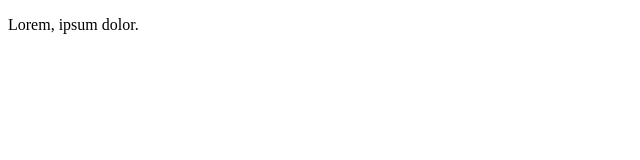
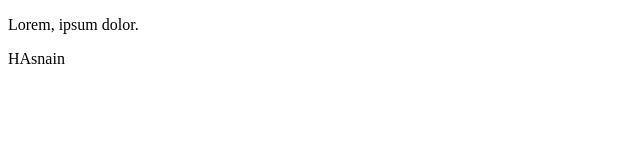
Before and after one commit to SeelroHasnain/LAB1repo, a plain HTML site: page index.html in a window 1280 px wide. Shown: the full height of the page, 0-640 px from the left. Drawn offline with Linux system fonts and the light colour scheme.

Commit message:
added name

```diff
--- a/index.html
+++ b/index.html
@@ -7,5 +7,6 @@
 </head>
 <body>
     <p>Lorem, ipsum dolor.</p>
+    <p>HAsnain</p>
 </body>
 </html>
```
